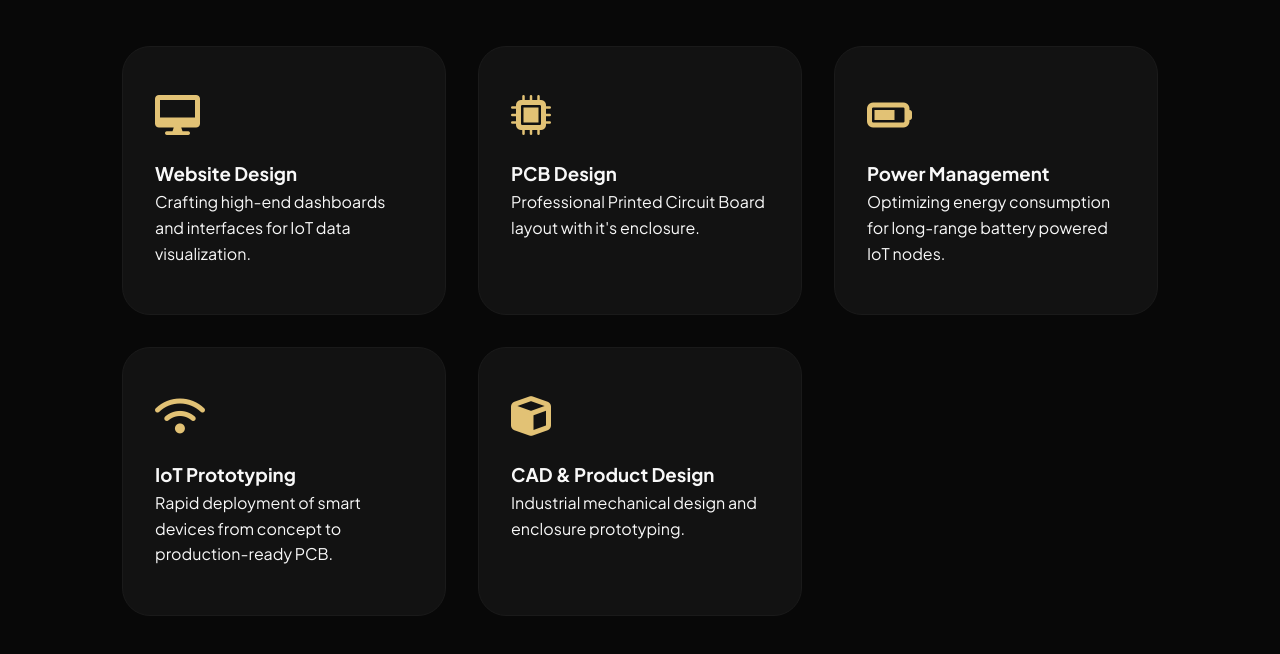
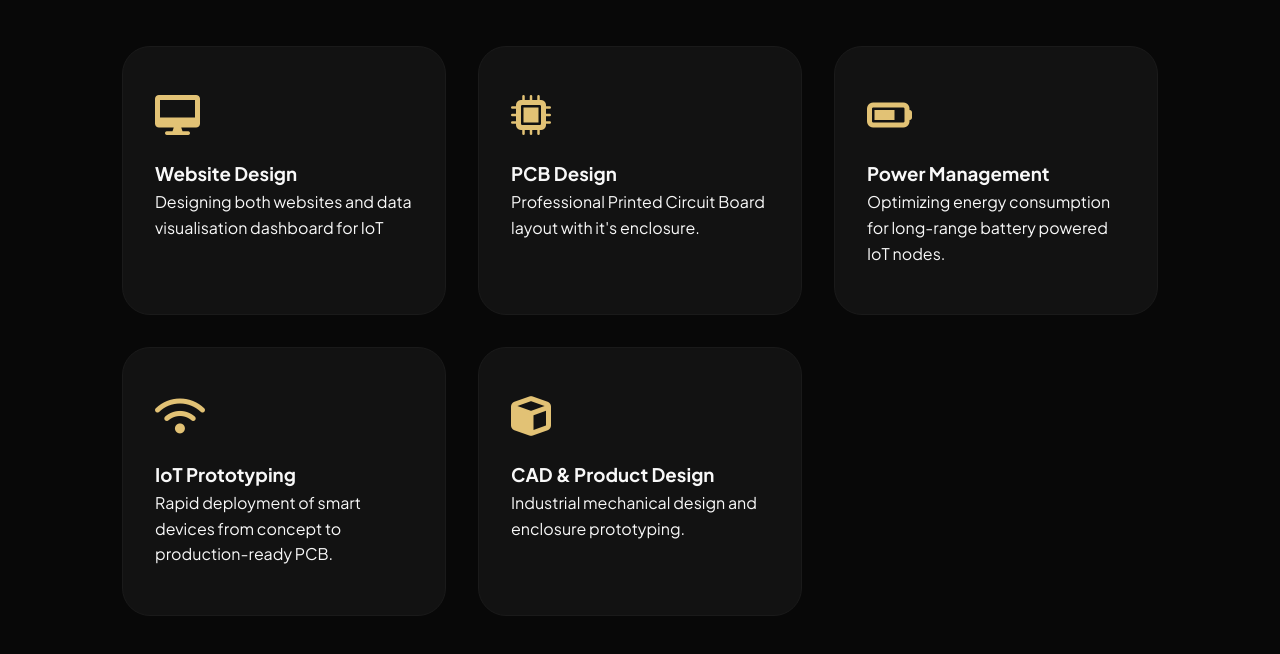
Before and after one commit to PerinTumfo/tumfoperin, a plain HTML site: page services.html in a window 1280 px wide. Shown: the part 146-800 px from the top of the page. Drawn offline with Linux system fonts and the light colour scheme.

Commit message:
Update services.html

```diff
--- a/services.html
+++ b/services.html
@@ -33,7 +33,7 @@
             <div class="card reveal">
                 <i class="fas fa-desktop card-icon"></i>
                 <h3>Website Design</h3>
-                <p>Crafting high-end dashboards and interfaces for IoT data visualization.</p>
+                <p>Designing both websites and data visualisation dashboard for IoT</p>
             </div>
             <div class="card reveal">
                 <i class="fas fa-microchip card-icon"></i>
```
